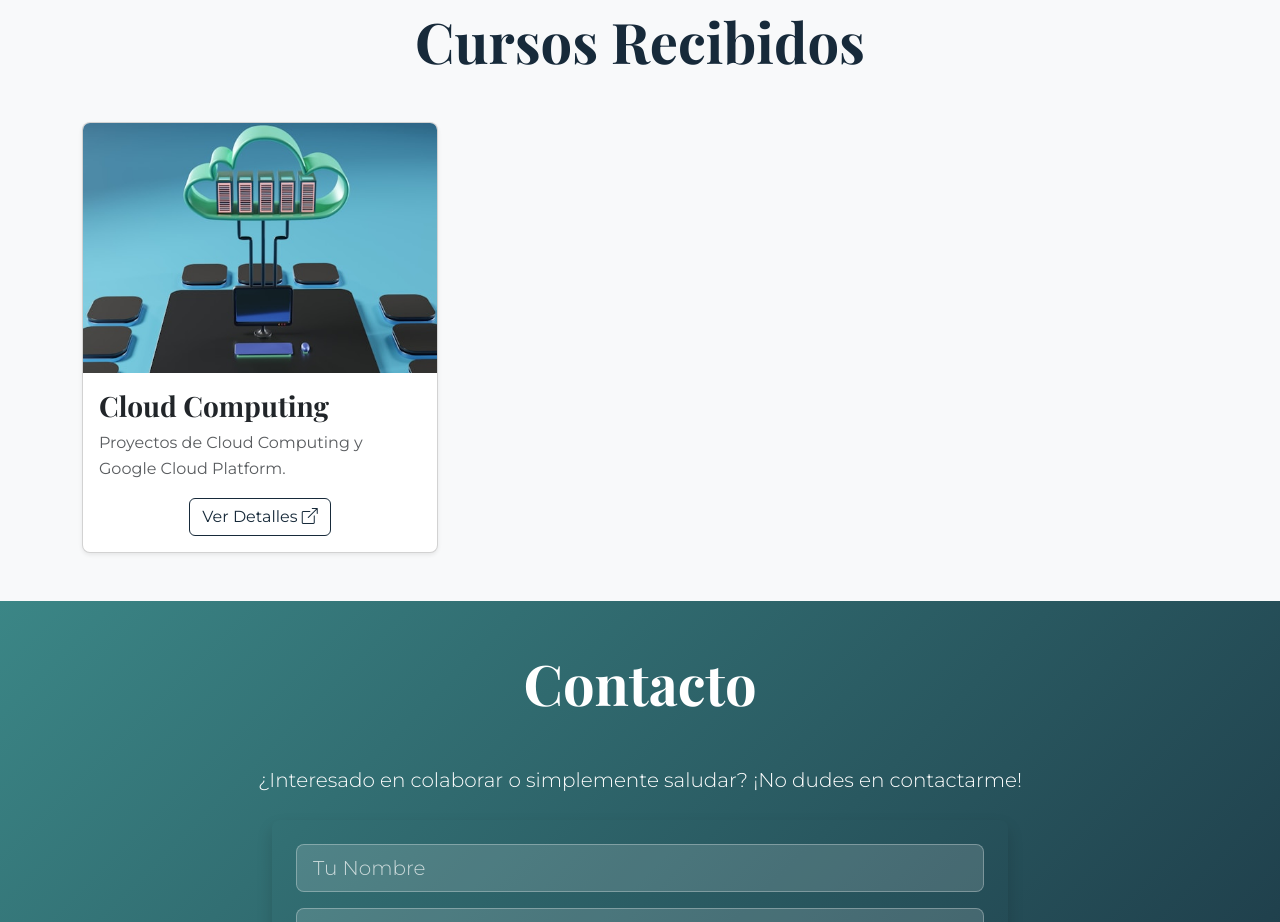
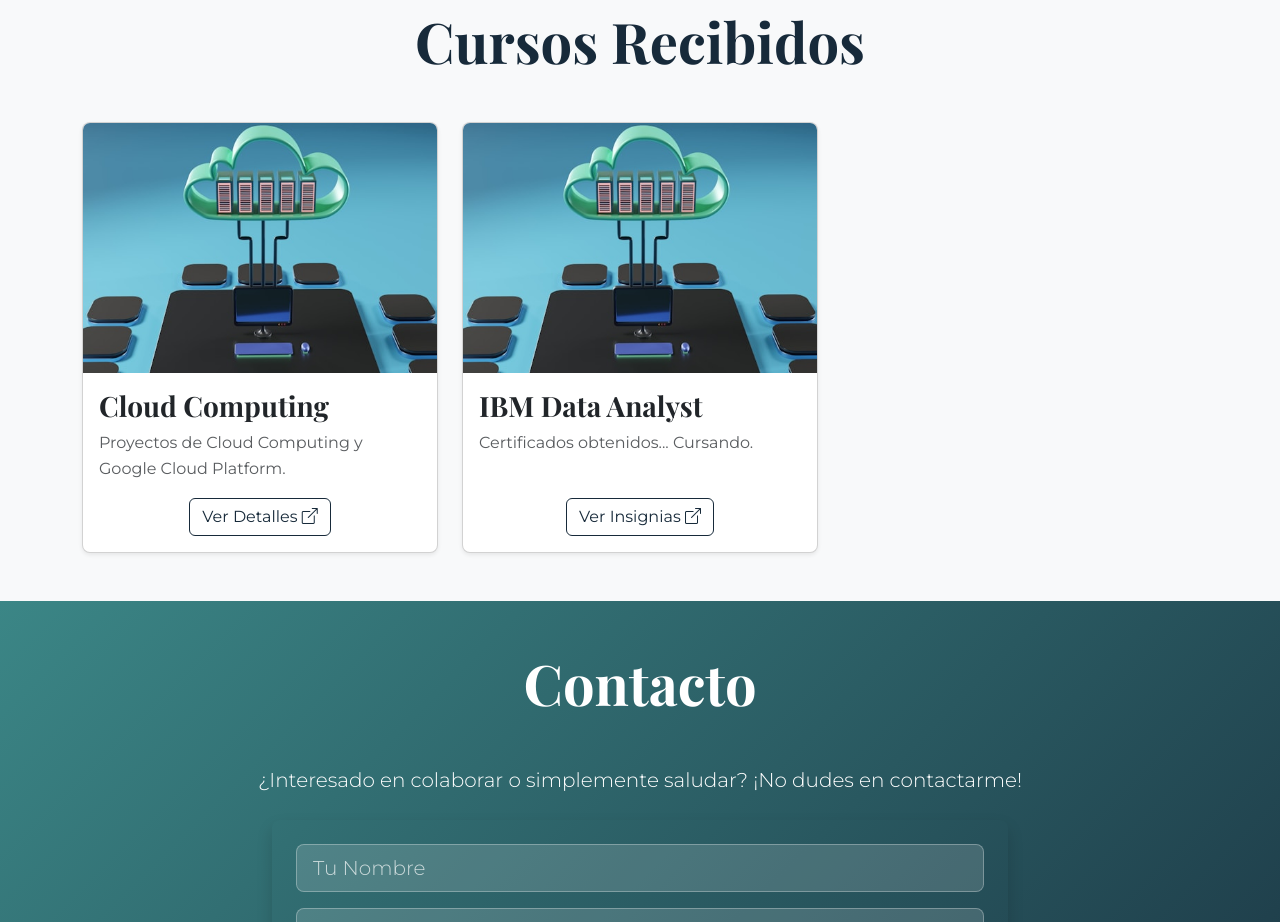
Before and after one commit to ravilesl/ravilesl.github.io, a plain HTML site: page index.html in a window 1280 px wide. Shown: the part 3180-4102 px from the top of the page. Drawn offline with nearby package versions, Linux system fonts and the light colour scheme; a script that the page names is missing.

Commit message:
Portafolio v2.0

```diff
--- a/index.html
+++ b/index.html
@@ -527,6 +527,19 @@
                         </div>
                     </div>
                 </div>
+                <div class="col-md-6 col-lg-4 d-flex">
+                    <div class="card shadow-sm rounded-3 overflow-hidden flex-fill">
+                        <img src="./imgs/growtika-WELyMatW3mw-unsplash.jpg" class="card-img-top" alt="Data Analyst" style="height: 250px; object-fit: cover;">
+                        <div class="card-body d-flex flex-column">
+                            <h3 class="card-title fw-bold text-dark">IBM Data Analyst</h3>
+                            <p class="card-text text-muted mb-auto">Certificados obtenidos... Cursando.</p>
+                            <div class="d-flex justify-content-center flex-wrap gap-2 mt-3">
+                                <a href="https://www.credly.com/users/richard-aviles-lopez" target="_blank" class="btn btn-outline-primary open-gallery-btn" >Ver Insignias <i class="bi bi-box-arrow-up-right"></i></a>
+                                <a href="#" class="btn btn-outline-primary hidden" target="_blank">Ver en Github <i class="bi bi-github"></i></a>
+                            </div>
+                        </div>
+                    </div>
+                </div>
             </div>
         </div>
     </section>
```
